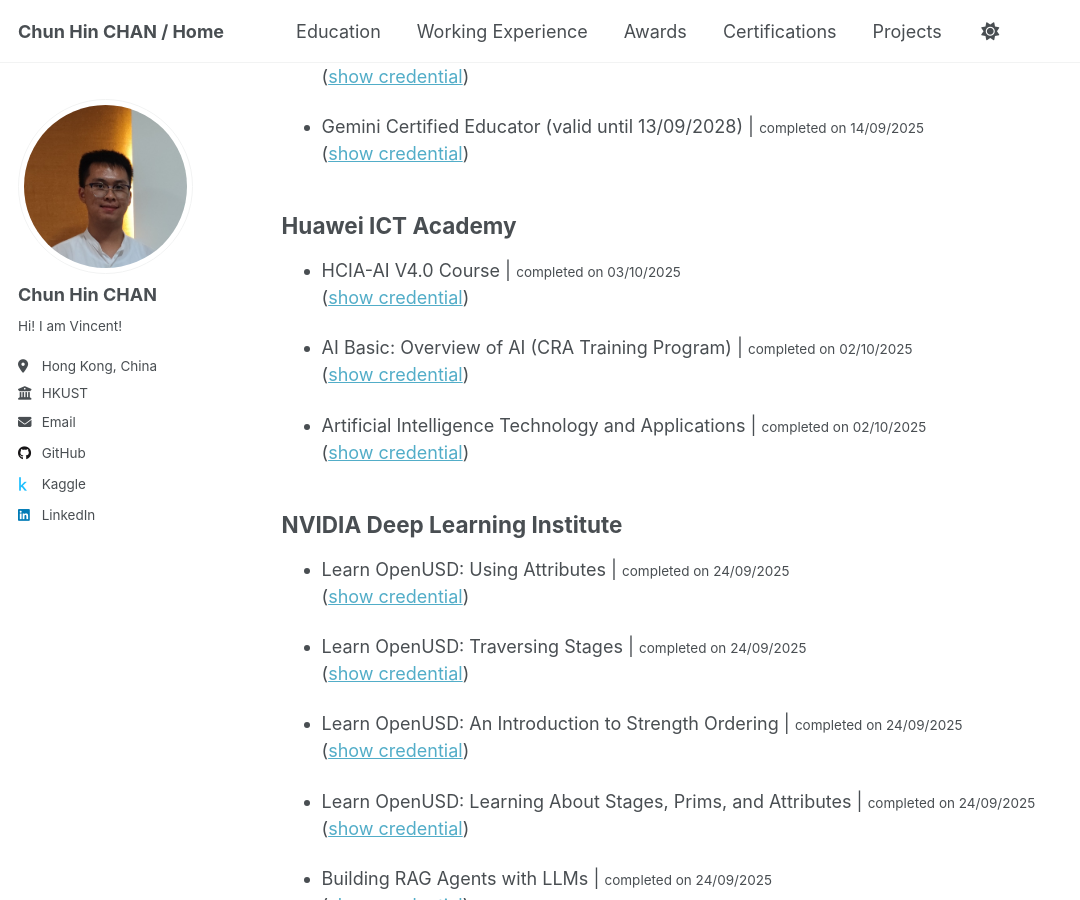
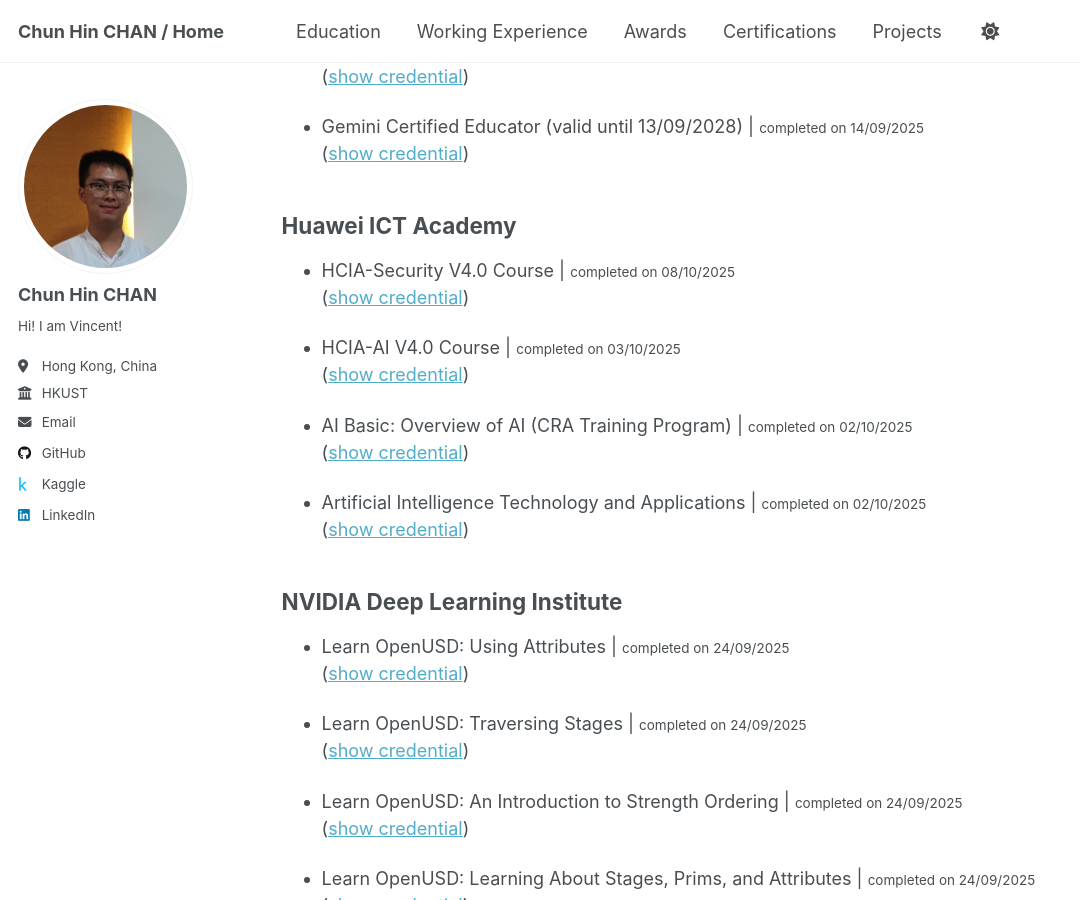
Before and after one commit to Vincent-Chan/index, a Jekyll site: the page built from _pages/certifications.md, in a window 1280 px wide and 900 px high, scrolled down 403 px. Shown: the whole window, without its empty margins (0-1080 px from the left). Built offline with Jekyll 4.4.1, drawn with Linux system fonts in a browser that asks for light colours.

Commit message:
added "HCIA-Security V4.0 Course" certificate

```diff
--- a/_pages/certifications.md
+++ b/_pages/certifications.md
@@ -26,6 +26,9 @@ redirect_from:
 
 
 ## Huawei ICT Academy
+
+* HCIA-Security V4.0 Course | <small>completed on 08/10/2025</small>
+<br>([show credential](https://github.com/Vincent-Chan/HCIA-Security-V4.0-Course/blob/main/HCIA-Security%20V4.0%20Course.png))
 
 * HCIA-AI V4.0 Course | <small>completed on 03/10/2025</small>
 <br>([show credential](https://github.com/Vincent-Chan/HCIA-AI-V4.0-Course/blob/main/HCIA-AI%20V4.0%20Course.png))
```
